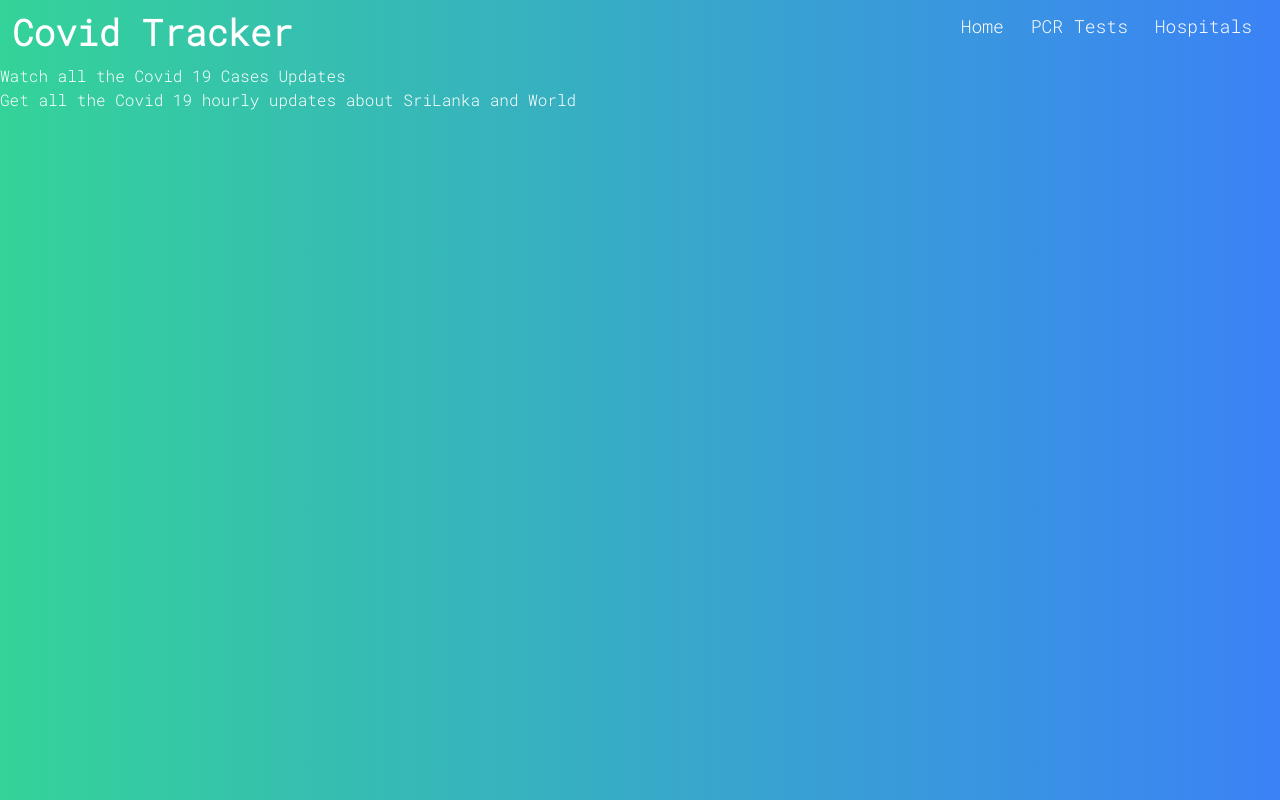
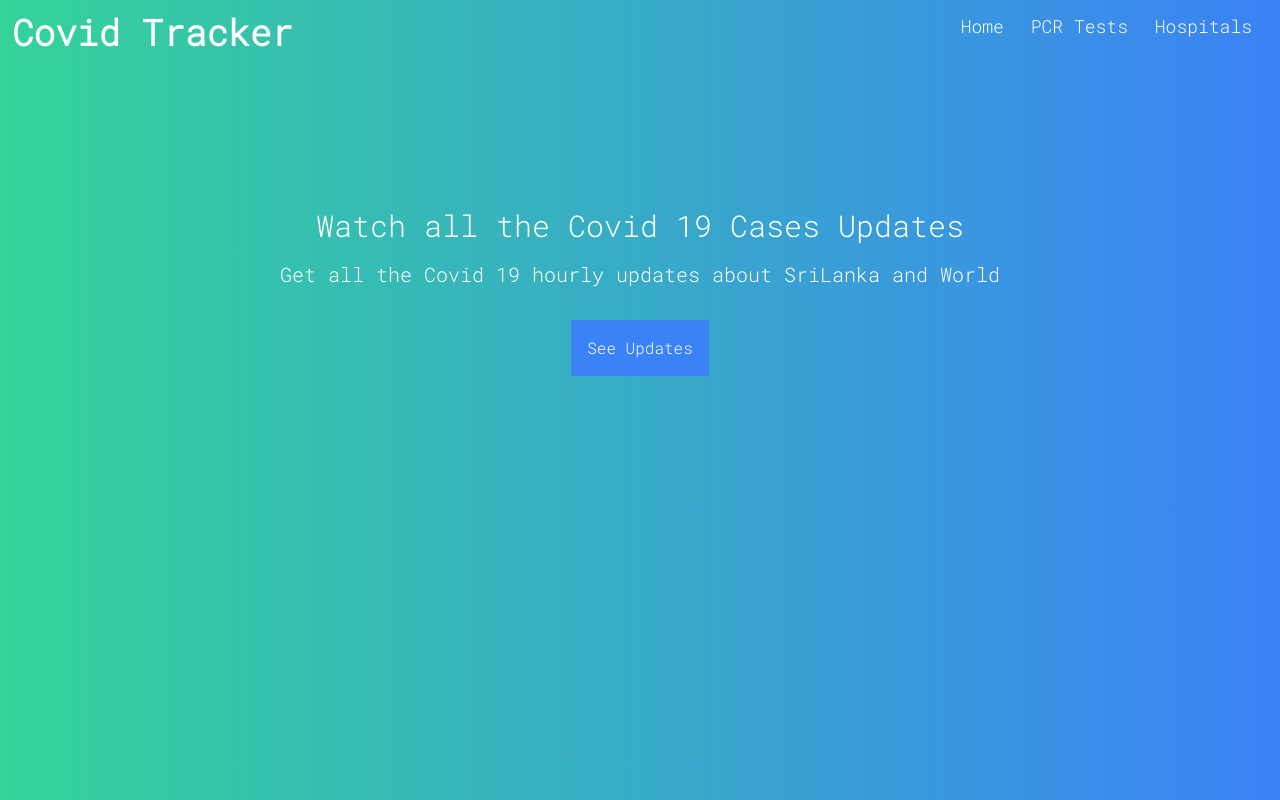
Before and after one commit to gimnakatugampala/covid-tracker-srilanka, a website: page index.html in a window 1280 px wide. Drawn offline with nearby package versions, Linux system fonts and the light colour scheme.

Commit message:
showcase

```diff
--- a/index.html
+++ b/index.html
@@ -28,9 +28,10 @@
     </nav>
 
     <!-- Showcase -->
-    <div id="showcase" class="container">
-            <h1>Watch all the Covid 19 Cases Updates</h1>
-            <p>Get all the Covid 19 hourly updates about SriLanka and World </p>
+    <div id="showcase" class="text-center my-36">
+            <h1 class="text-3xl">Watch all the Covid 19 Cases Updates</h1>
+            <p class="text-xl mt-4">Get all the Covid 19 hourly updates about SriLanka and World </p>
+            <button class="bg-blue-500 p-4 mt-8"><a href="#">See Updates</a></button>
     </div>
 </div>
 
```
Also changed, not shown: dist/index.html.
